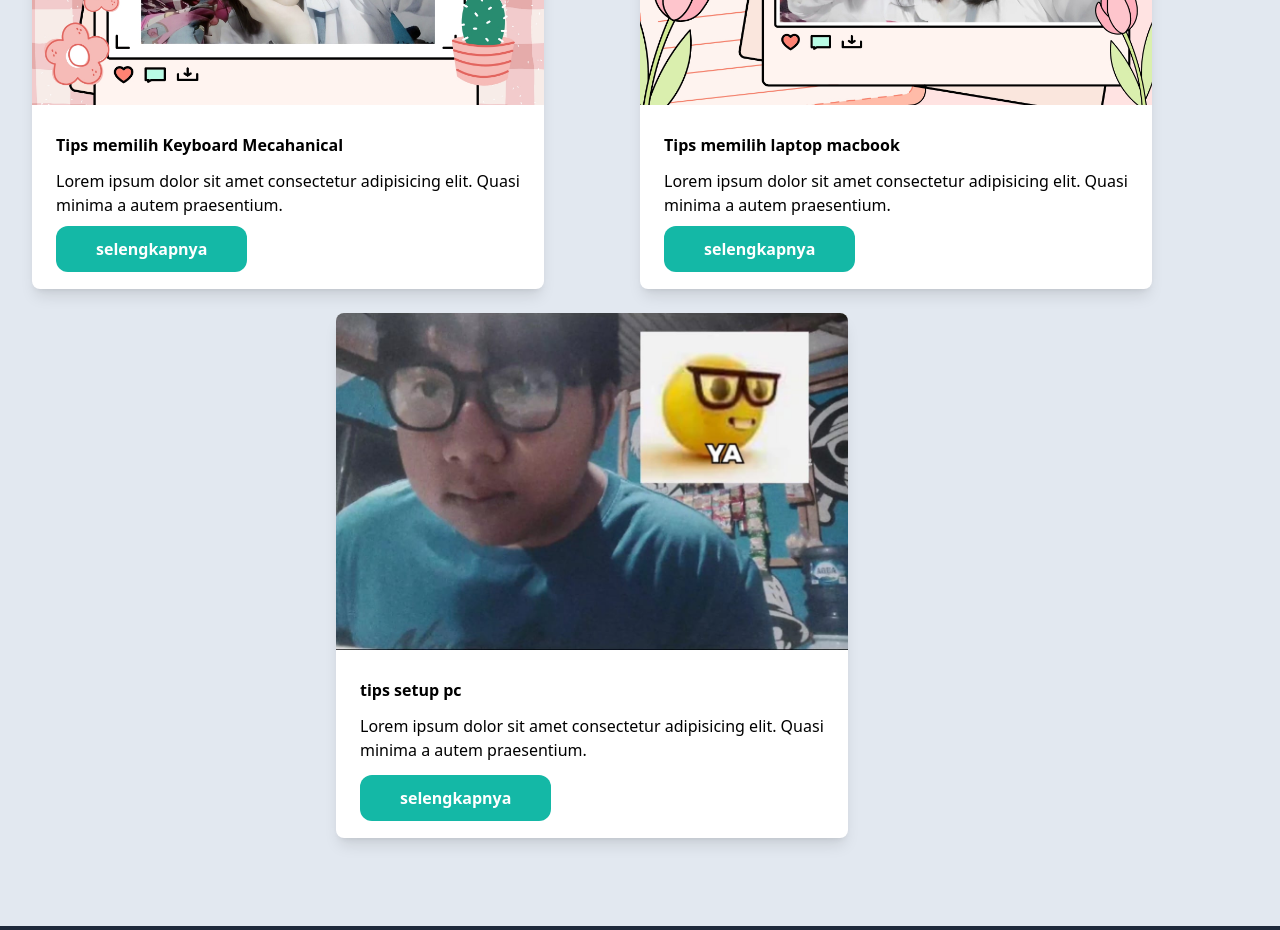
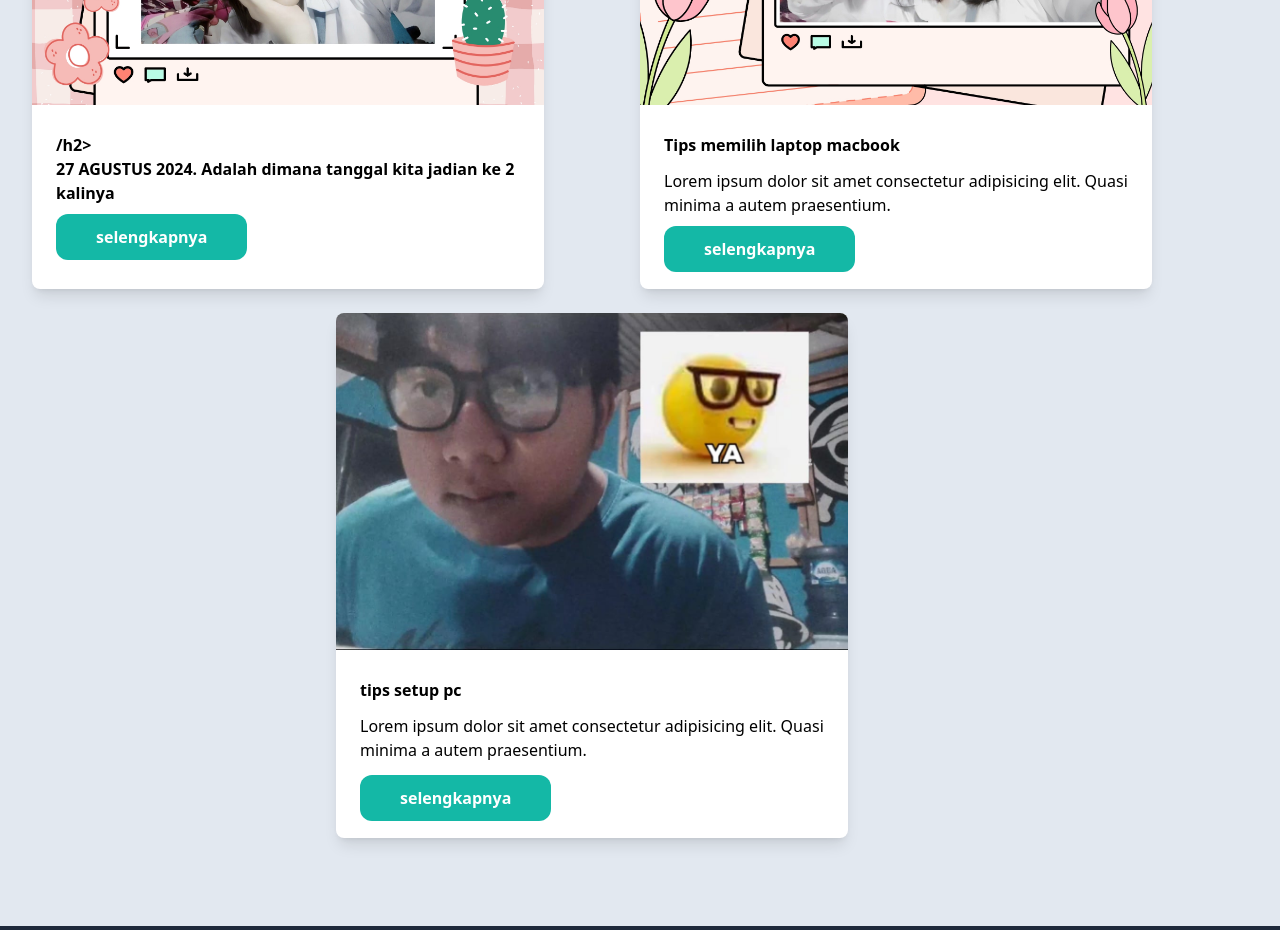
Before and after one commit to misbachu/munir, a website: page index.html in a window 1280 px wide. Shown: the part 2640-3570 px from the top of the page. Drawn offline with Linux system fonts and the light colour scheme.

Commit message:
Update index.html

```diff
--- a/index.html
+++ b/index.html
@@ -209,10 +209,9 @@
           <div class="bg-white rounded-lg shadow-lg overflow-hidden lg:max-w-lg dark:bg-slate-800">
             <img src="img/blog/img2.jpg" alt="" srcset="" class="w-full" />
             <div class="mt-5 px-6 pt-2 pb-7">
-              <h2 class="font-semibold text-md mb-3 dark:text-white">Tips memilih Keyboard Mecahanical</h2>
-              <p class="text-base dark:text-slate-300 mb-5">Lorem ipsum dolor sit amet consectetur adipisicing elit.
-                Quasi minima a autem
-                praesentium.</p>
+              <h2 class="font-semibold text-md mb-3 dark:text-white">/h2>
+              <p class="text-base dark:text-slate-300 mb-5">27 AGUSTUS 2024.
+              Adalah dimana tanggal kita jadian ke 2 kalinya </p>
               <a href=""
                 class="py-3 px-10 bg-primary rounded-xl text-white font-semibold hover:opacity-80">selengkapnya</a>
             </div>
```
